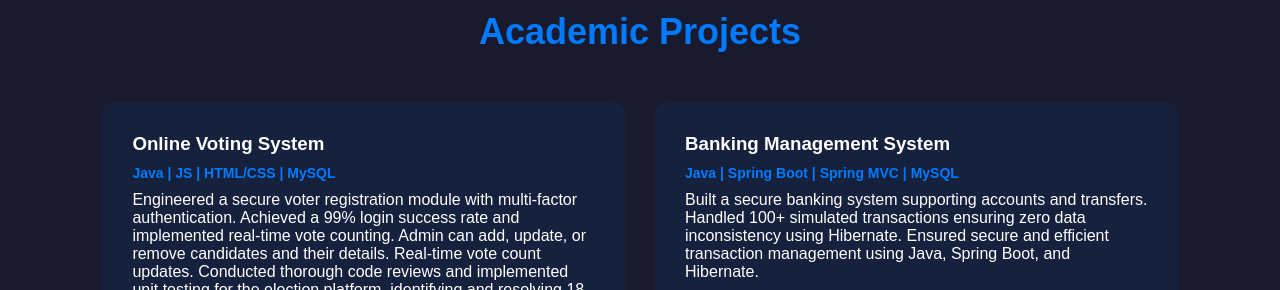
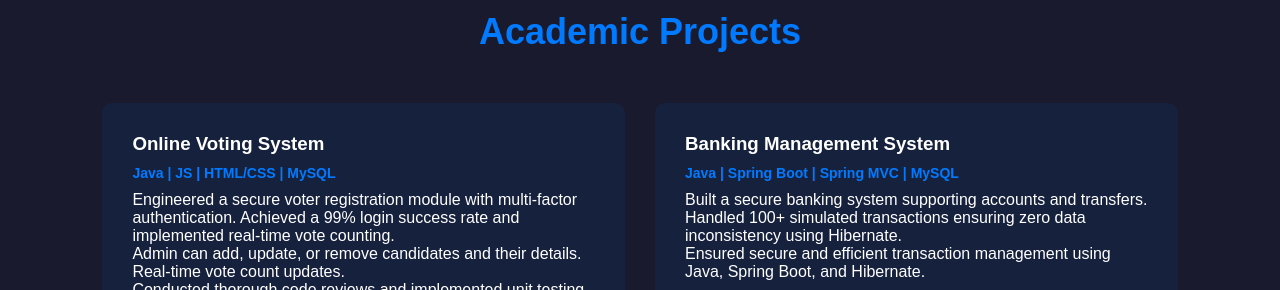
Before and after one commit to Patil-Ganesh-12/ganesh-patil-portfolio, a plain HTML site: page index.html in a window 1280 px wide. Shown: the part 1769-2059 px from the top of the page. Drawn offline with Linux system fonts and the light colour scheme.

Commit message:
Update index.html

```diff
--- a/index.html
+++ b/index.html
@@ -92,9 +92,9 @@
                     <div class="card-content">
                         <h3>Online Voting System</h3>
                         <p class="tech-stack">Java | JS | HTML/CSS | MySQL</p>
-                        <p>Engineered a secure voter registration module with multi-factor authentication. Achieved a 99% login success rate and implemented real-time vote counting.
-                        Admin can add, update, or remove candidates and their details. Real-time vote count updates.
-                        Conducted thorough code reviews and implemented unit testing for the election platform, identifying and resolving 18 critical bugs and improving the reliability of election results.
+                        <p>Engineered a secure voter registration module with multi-factor authentication. Achieved a 99% login success rate and implemented real-time vote counting.</p>
+                        <p>Admin can add, update, or remove candidates and their details. Real-time vote count updates.</p>
+                        <p>Conducted thorough code reviews and implemented unit testing for the election platform, identifying and resolving 18 critical bugs and improving the reliability of election results.
                         </p>
                         <a href="#" class="btn-small">View Code <i class="fab fa-github"></i></a>
                     </div>
@@ -103,8 +103,8 @@
                     <div class="card-content">
                         <h3>Banking Management System</h3>
                         <p class="tech-stack">Java | Spring Boot | Spring MVC | MySQL</p>
-                        <p>Built a secure banking system supporting accounts and transfers. Handled 100+ simulated transactions ensuring zero data inconsistency using Hibernate.
-                        Ensured secure and efficient  transaction  management using Java, Spring Boot, and Hibernate.
+                        <p>Built a secure banking system supporting accounts and transfers. Handled 100+ simulated transactions ensuring zero data inconsistency using Hibernate.</p>
+                        <p>Ensured secure and efficient  transaction  management using Java, Spring Boot, and Hibernate.
                         </p>
                         <a href="#" class="btn-small">View Code <i class="fab fa-github"></i></a>
                     </div>
```
